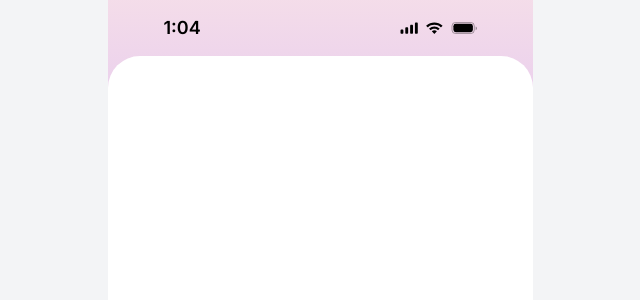
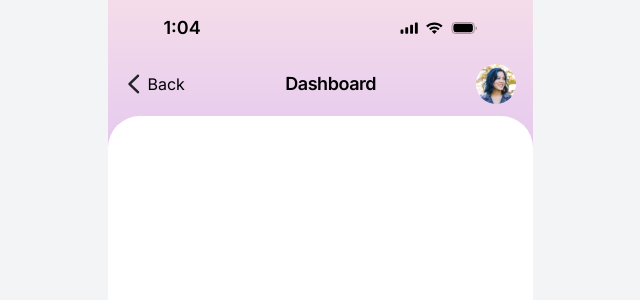
Before and after one commit to manishguhe301/figma-to-code, a React (Vite) app: page / in a window 1280 px wide. Shown: the top 300 px of the page, without its empty margins (320-960 px from the left). Built offline with nearby package versions, Linux system fonts and the light colour scheme.

Commit message:
feat: complete navbar UI

```diff
--- a/src/App.css
+++ b/src/App.css
@@ -13,3 +13,25 @@
     rgba(51, 76, 202, 0.5) 100%
   );
 }
+
+.custom-scrollbar::-webkit-scrollbar {
+  width: 1px;
+}
+
+.custom-scrollbar::-webkit-scrollbar-track {
+  background: transparent;
+}
+
+.custom-scrollbar::-webkit-scrollbar-thumb {
+  background-color: rgba(0, 0, 0, 0.15);
+  border-radius: 11px;
+}
+
+.custom-scrollbar::-webkit-scrollbar-thumb:hover {
+  background-color: rgba(0, 0, 0, 0);
+}
+
+.custom-scrollbar {
+  scrollbar-width: thin;
+  scrollbar-color: rgba(0, 0, 0, 0.137) transparent;
+}
--- a/src/App.jsx
+++ b/src/App.jsx
@@ -8,9 +8,11 @@ function App() {
     <div
       className="bg-gray-100 h-full w-full overflow-y-hidden"
     >
-      <div className="h-screen max-w-[425px] mx-auto overflow-y-scroll" id='mainDiv'>
+      <div
+        className="h-screen max-w-[425px] mx-auto overflow-y-scroll custom-scrollbar"
+        id='mainDiv'
+      >
         <NavBar />
-        <div className=""></div>
         <div className="pt-20 min-h-full rounded-t-4xl bg-white"></div>
       </div>
     </div >
--- a/src/components/NavBar.jsx
+++ b/src/components/NavBar.jsx
@@ -2,17 +2,30 @@ import React from 'react'
 import battery from '../assets/battery.svg'
 import net from '../assets/net.svg'
 import Wifi from '../assets/Wifi.svg'
-
+import Arrow from '../assets/arrow-back.svg'
+import avatar from '../assets/avatar.svg'
 
 const NavBar = () => {
   const currentTime = new Date().toLocaleTimeString().slice(0, 4);
   return (
-    <div className='px-14 py-4 flex items-center justify-between w-full'>
-      <p className='text-lg font-semibold leading-6'>{currentTime}</p>
-      <div className="flex items-center gap-2 h-3 ">
-        {[net, Wifi, battery].map((src)=>{
-          return <img src={src} alt={src} key={src} className='h-full w-full'/>
-        })}
+    <div className='flex flex-col gap-2' >
+      <div className='px-14 py-4 flex items-center justify-between w-full'>
+        <p className='text-lg font-semibold leading-6'>{currentTime}</p>
+        <div className="flex items-center gap-2 h-3 ">
+          {[net, Wifi, battery].map((src) => {
+            return <img src={src} alt={src} key={src} className='h-full w-full' />
+          })}
+        </div>
+      </div>
+      <div className="flex items-center justify-between w-full px-4 pb-3">
+        <button className="flex items-center gap-1 cursor-pointer">
+          <img src={Arrow} alt="back" className='h-5 w-5' />
+          <p className='font-normal text-base'>Back</p>
+        </button>
+        <p className='font-semibold text-lg leading-6 tracking-tight'>
+          Dashboard
+        </p>
+        <img src={avatar} alt="avatar" />
       </div>
     </div>
   )
```
Also changed, not shown: src/assets/arrow-back.svg (added), src/assets/avatar.svg (added).
